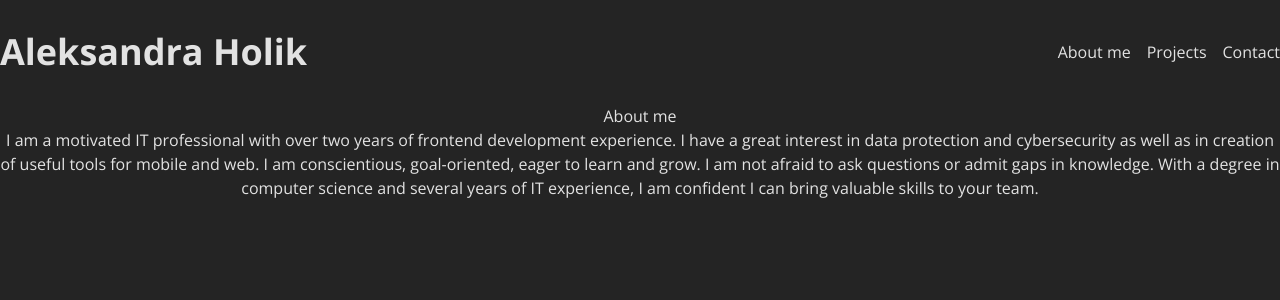
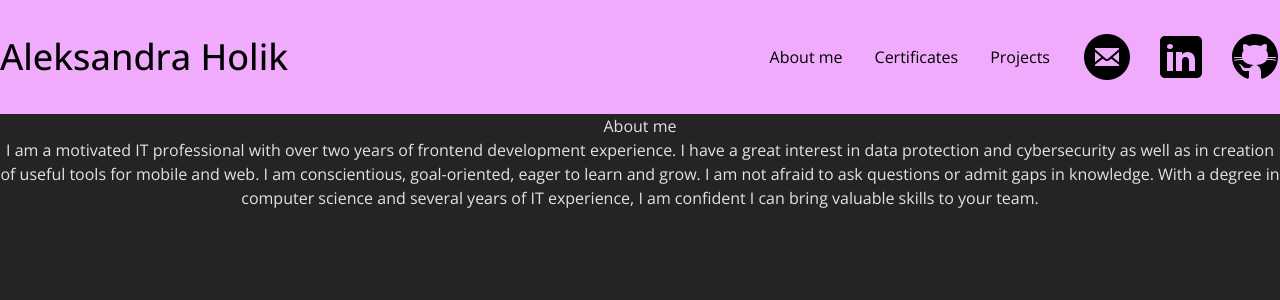
Before and after one commit to rarmand/portfolio, a React (Vite) app: page / in a window 1280 px wide. Shown: the top 300 px of the page. Built offline with nearby package versions, Linux system fonts and the light colour scheme.

Commit message:
added menu and tested background

```diff
--- a/src/components/Header.tsx
+++ b/src/components/Header.tsx
@@ -1,20 +1,52 @@
+import LinkedInIcon from "../assets/icons/linkedin_icon.svg";
+import GithubIcon from "../assets/icons/github_icon.svg";
+import MailIcon from "../assets/icons/mail_icon.png";
+
 function Header() {
   return (
-    <header className='flex flex-row items-center justify-between py-8 '>
-      <h1 className='flex text-4xl font-bold'>Aleksandra Holik</h1>
+    <header className='bg-fuchsia-300 text-black'>
+      <div className='container mx-auto flex flex-row items-center justify-between py-8'>
+        <h1 className='flex text-4xl'>Aleksandra Holik</h1>
+        <div className='flex flex-row items-center gap-8'>
           <nav>
-        <ul className='flex flex-row gap-4'>
+            <ul className='flex flex-row gap-8'>
               <li>
                 <a href='#about'>About me</a>
               </li>
               <li>
-            <a href='#projects'>Projects</a>
+                <a href='#certificates'>Certificates</a>
               </li>
               <li>
-            <a href='#contact'>Contact</a>
+                <a href='#projects'>Projects</a>
               </li>
             </ul>
           </nav>
+
+          <nav className=''>
+            <ul className='flex flex-row gap-6'>
+              <li>
+                <img width='50' height='50' src={MailIcon} alt='Mail contact' />
+              </li>
+              <li>
+                <img
+                  width='50'
+                  height='50'
+                  src={LinkedInIcon}
+                  alt='LinkedIn profile'
+                />
+              </li>
+              <li>
+                <img
+                  width='50'
+                  height='50'
+                  src={GithubIcon}
+                  alt='Github profile'
+                />
+              </li>
+            </ul>
+          </nav>
+        </div>
+      </div>
     </header>
   );
 }
```
Lines whose indentation alone changed are shown as unchanged.
